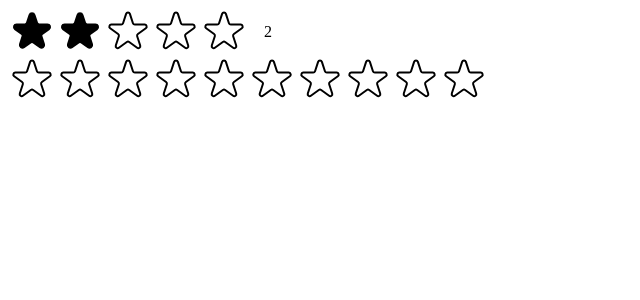
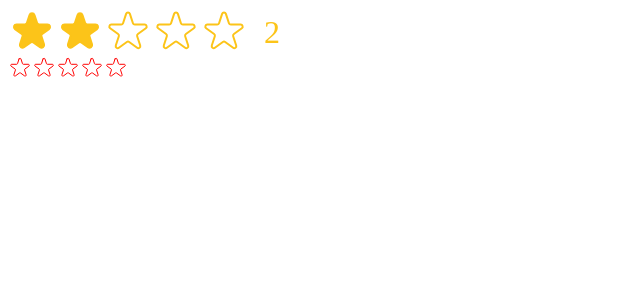
Before and after one commit to peaceGloriole/Udemy, a React (Vite) app in the folder Popcorn/: page / in a window 1280 px wide. Both pictures are taken after a click on the button 80 px from the left and 32 px from the top of the page. Shown: the top 300 px of the page, without its empty margins (0-640 px from the left). Built offline with nearby package versions, Linux system fonts and the light colour scheme.

Commit message:
upgraded star component

```diff
--- a/Popcorn/src/Star.jsx
+++ b/Popcorn/src/Star.jsx
@@ -10,14 +10,21 @@ const containerStarStyle = {
   display: `flex`,
 };
 
+export default function Star({
+  maxRating,
+  color = `#fcc419`,
+  size = 48,
+  message,
+}) {
+  const [rating, setRating] = useState(0);
+  const [tempRating, setTempRating] = useState(0);
+
   const textStyle = {
     lineHeight: `1`,
     margin: `0`,
+    color: color,
+    fontSize: `${size / 1.5}px`,
   };
-
-export default function Star({ maxRating }) {
-  const [rating, setRating] = useState(0);
-  const [tempRating, setTempRating] = useState(0);
 
   return (
     <div style={containerStyle}>
@@ -29,22 +36,30 @@ export default function Star({ maxRating }) {
             onClick={() => setRating(i + 1)}
             onHoverIn={() => setTempRating(i + 1)}
             onHoverOut={() => setTempRating(0)}
+            color={color}
+            size={size}
           />
         ))}
       </div>
-      <p style={textStyle}>{tempRating || rating || ``}</p>
+      <p style={textStyle}>
+        {message?.length === maxRating
+          ? message[tempRating ? tempRating - 1 : rating - 1]
+          : tempRating || rating || ``}
+      </p>
     </div>
   );
 }
 
+function Starrr({ onClick, full, onHoverIn, onHoverOut, color, size }) {
   const starDisplay = {
-  width: `48px`,
-  height: `48px`,
+    width: `${size}px`,
+    height: `${size}px`,
     display: `block`,
     cursor: `pointer`,
+    color: color,
+    size: size,
   };
 
-function Starrr({ onClick, full, onHoverIn, onHoverOut }) {
   return (
     <span
       role="button"
@@ -57,8 +72,8 @@ function Starrr({ onClick, full, onHoverIn, onHoverOut }) {
         <svg
           xmlns="http://www.w3.org/2000/svg"
           viewBox="0 0 20 20"
-          fill="#000"
-          stroke="#000"
+          fill={color}
+          stroke={color}
         >
           <path d="M9.049 2.927c.3-.921 1.603-.921 1.902 0l1.07 3.292a1 1 0 00.95.69h3.462c.969 0 1.371 1.24.588 1.81l-2.8 2.034a1 1 0 00-.364 1.118l1.07 3.292c.3.921-.755 1.688-1.54 1.118l-2.8-2.034a1 1 0 00-1.175 0l-2.8 2.034c-.784.57-1.838-.197-1.539-1.118l1.07-3.292a1 1 0 00-.364-1.118L2.98 8.72c-.783-.57-.38-1.81.588-1.81h3.461a1 1 0 00.951-.69l1.07-3.292z" />
         </svg>
@@ -67,7 +82,7 @@ function Starrr({ onClick, full, onHoverIn, onHoverOut }) {
           xmlns="http://www.w3.org/2000/svg"
           fill="none"
           viewBox="0 0 24 24"
-          stroke="#000"
+          stroke={color}
         >
           <path
             strokeLinecap="round"
--- a/Popcorn/src/main.jsx
+++ b/Popcorn/src/main.jsx
@@ -7,7 +7,12 @@ import Star from "./Star.jsx";
 ReactDOM.createRoot(document.getElementById("root")).render(
   <React.StrictMode>
     {/* <App /> */}
-    <Star maxRating={5}/>
-    <Star maxRating={10}/>
+    <Star maxRating={5} />
+    <Star
+      maxRating={5}
+      size={24}
+      color="red"
+      message={[`Bad`, `Okay`, `Good`, `Great`, `Awesome`]}
+    />
   </React.StrictMode>
 );
```
Lines whose indentation alone changed are shown as unchanged.
